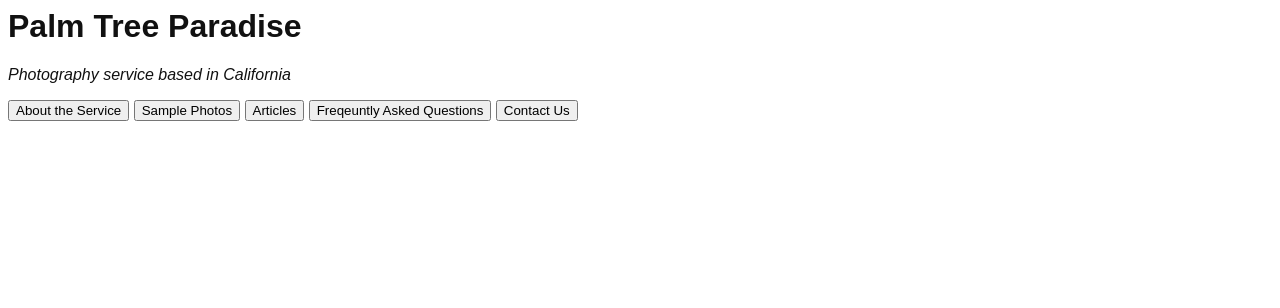
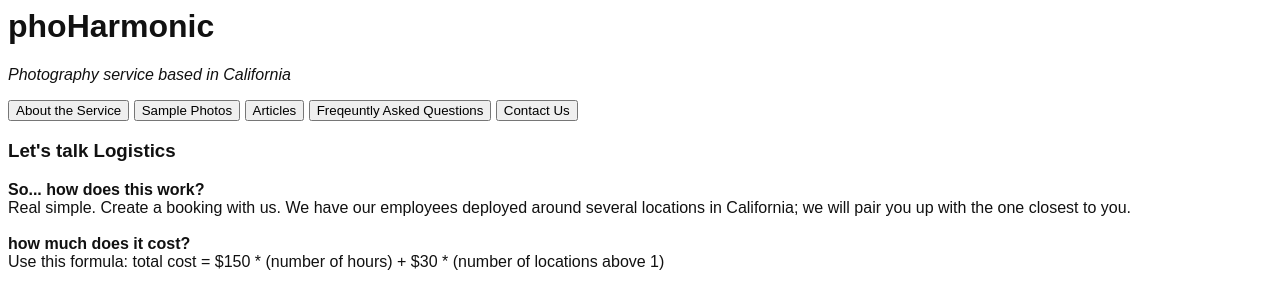
Before and after one commit to bryanxuranliu/UnaCordaLiftClub, a plain HTML site: page index.html in a window 1280 px wide. Drawn offline with Linux system fonts and the light colour scheme.

Commit message:
Update index.html

```diff
--- a/index.html
+++ b/index.html
@@ -1,10 +1,10 @@
 <html>
 
 	<head>
-		<title> Palm Tree Paradise </title>
+		<title> phoHarmonic </title>
 	</head>
 	<body>
-		<h1> Palm Tree Paradise </h1>
+		<h1> phoHarmonic </h1>
 		<p> <I> Photography service based in California </I>
 
 <div class="tab">
@@ -15,9 +15,10 @@
   <button class="tablinks" onclick="openCity(event, 'Contact Us')">Contact Us</button>
 </div>
 
-<div id="Research Articles" class="tabcontent">
-   <h3></h3>
-<p> <b> How Much Strength Do You Lose On a Cut? </b> </p>
+<div id="About the Service" class="tabcontent">
+   <h3>Let's talk Logistics</h3>
+	<p> <b> So... how does this work? </b> <br> Real simple. Create a booking with us. We have our employees deployed around several locations in California; we will pair you up with the one closest to you. <br><br>
+	<b>how much does it cost?</b><br> Use this formula: total cost = $150 * (number of hours) + $30 * (number of locations above 1) </p>
 
 </div>
 
```
